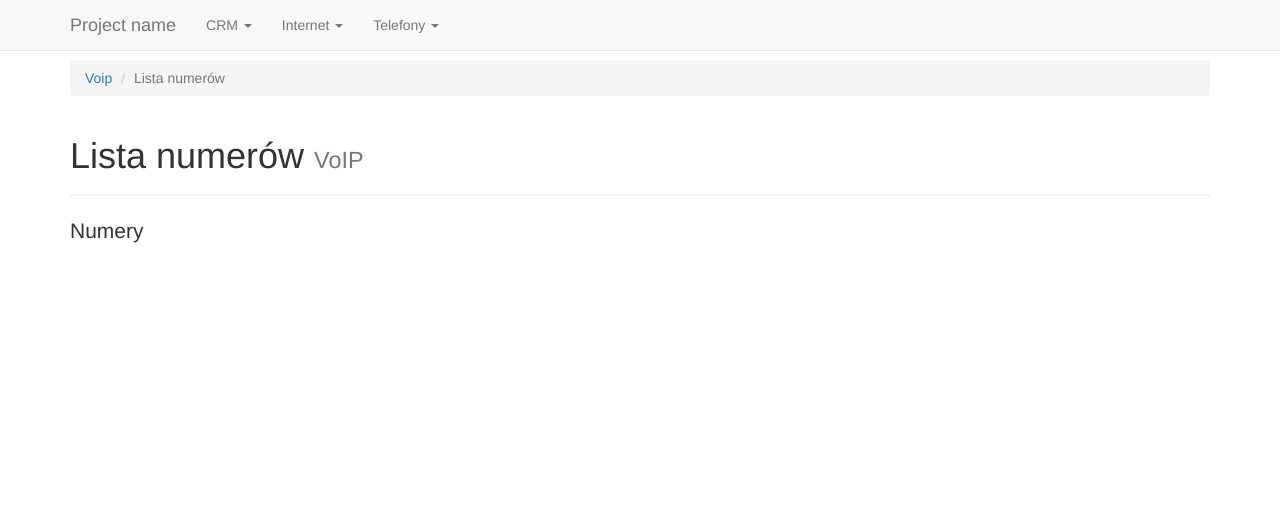
After one commit to n3st0r/impresario, a Django app: page /voip/number/ in a window 1280 px wide. The commit adds this page. Shown: the top 505 px of the page. Run offline with Django 3.2, Linux system fonts and the light colour scheme; data that the repository does not hold is empty; some libraries are stand-ins or nearby versions.

Commit message:
Created view for list numbers.

```diff
--- a/crm/urls.py
+++ b/crm/urls.py
@@ -21,6 +21,7 @@ urlpatterns = [
     url(r'^admin/', admin.site.urls),
     url(r'^impresario/', include('impresario.urls', namespace='impresario')),
     url(r'^voip/device/', include('voiper.urls.devices', namespace='voiper')),
+    url(r'^voip/number/', include('voiper.urls.numbers', namespace='number')),
 ]
 
 if settings.DEBUG:
--- a/impresario/templates/menu.html
+++ b/impresario/templates/menu.html
@@ -46,7 +46,8 @@
                     <a href="#" class="dropdown-toggle" data-toggle="dropdown" role="button" aria-haspopup="true"
                        aria-expanded="false">Telefony <span class="caret"></span></a>
                     <ul class="dropdown-menu">
-                        <li class="dropdown-header">Usługi Telefoniczne</li>
+                        <li class="dropdown-header">Linie Telefoniczne</li>
+                        <li><a href="/voip/number/">Numery telefonów</a></li>
                         <li><a href="#">Lista usług</a></li>
                         <li role="separator" class="divider"></li>
                         <li class="dropdown-header">Definicje kontekstów</li>
@@ -55,6 +56,9 @@
                         <li class="dropdown-header">Definicje Urządzeń</li>
                         <li><a href="/voip/device/">Lista urządzeń</a></li>
                         <li><a href="/voip/device/add/">Dodaj urządzenie</a></li>
+                        <li role="separator" class="divider"></li>
+                        <li class="dropdown-header">Definicje kontraktów</li>
+                        <li><a href="/voip/device/">Lista kontraktów</a></li>
                     </ul>
                 </li>
                 <!--<li class="active"><a href="#">Home</a></li>-->
--- /dev/null
+++ b/impresario/templates/numbers/list.html
@@ -0,0 +1,27 @@
+{% extends "base.html" %}
+
+{% block title %}{{ block.super }} - Impresario{% endblock %}
+
+{% block content %}
+
+<ol class="breadcrumb">
+  <li><a href="#">Voip</a></li>
+  <li class="active">Lista numerów</li>
+</ol>
+
+<div class="page-header">
+    <h1>Lista numerów <small>VoIP</small></h1>
+</div>
+
+
+
+<p class="lead">Numery</p>
+
+
+<ul>
+    {% for number in object_list %}
+    <li><a href='{{ number.get_absolute_url }}'>{{ number }}</a></li>
+    {% endfor %}
+</ul>
+
+{% endblock %}
--- a/voiper/models/number.py
+++ b/voiper/models/number.py
@@ -1,4 +1,5 @@
 from django.db import models
+from django.core.urlresolvers import reverse
 from impresario.models import Customer
 from voiper.models import Context
 from voiper.services.security import gen_password
@@ -16,3 +17,7 @@ class Number(models.Model):
 
     def __str__(self):
         return self.number
+
+    def get_absolute_url(self):
+        return ''
+        # return reverse("voiper:voip_numbers", kwargs={'pk': self.pk})
--- a/voiper/urls/devices.py
+++ b/voiper/urls/devices.py
@@ -2,7 +2,7 @@
 from django.conf.urls import url
 from voiper.views.devices import DeviceList, DeviceAdd, DeviceEdit
 
-app_name = 'service'
+app_name = 'voiper'
 
 urlpatterns = [
     # dokładnie: /device/
--- a/voiper/views/devices.py
+++ b/voiper/views/devices.py
@@ -13,14 +13,14 @@ class DeviceList(ListView):
 
 
 class DeviceAdd(CreateView):
-    queryset = Device.objects.all()
+    # queryset = Device.objects.all()
     form_class = DeviceForm
     model = Device
     template_name = 'devices/edit.html'
 
 
 class DeviceEdit(UpdateView):
-    queryset = Device.objects.all()
+    # queryset = Device.objects.all()
     form_class = DeviceForm
     model = Device
     template_name = 'devices/edit.html'
--- /dev/null
+++ b/voiper/views/numbers.py
@@ -0,0 +1,9 @@
+# -*- coding: UTF-8 -*-
+from django.views.generic import ListView, CreateView, UpdateView
+from voiper.models import Number
+
+
+class NumberList(ListView):
+    queryset = Number.objects.all()
+    model = Number
+    template_name = 'numbers/list.html'
```
Also changed, not shown: voiper/urls/numbers.py (added, +12 -0 lines).
